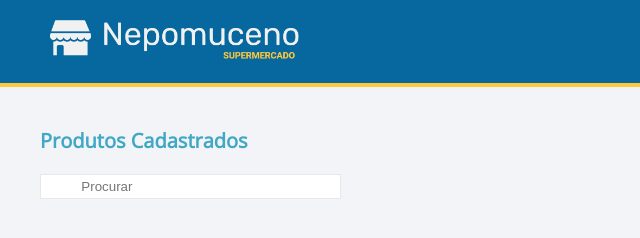
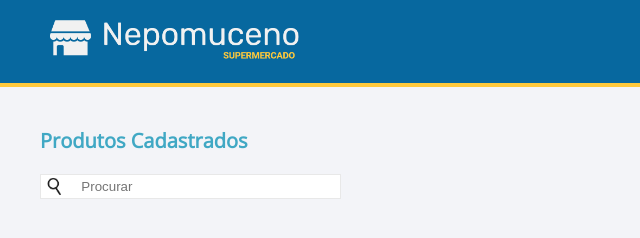
Before and after one commit to julioceno/crud-supermarket, a plain HTML site: page index.html in a window 1280 px wide. Shown: the full height of the page, 0-640 px from the left. Drawn offline with nearby package versions, Linux system fonts and the light colour scheme.

Commit message:
ajustando caminhos da lupa img pt3

```diff
--- a/style/page-landing.css
+++ b/style/page-landing.css
@@ -48,7 +48,7 @@
     background-color: var(--color-white-strong);
 
 
-    background-image: url(./images/search.png);
+    background-image: url(../images/search.png);
     background-position: center;
     background-repeat: no-repeat;
     background-size: 150%;
```
